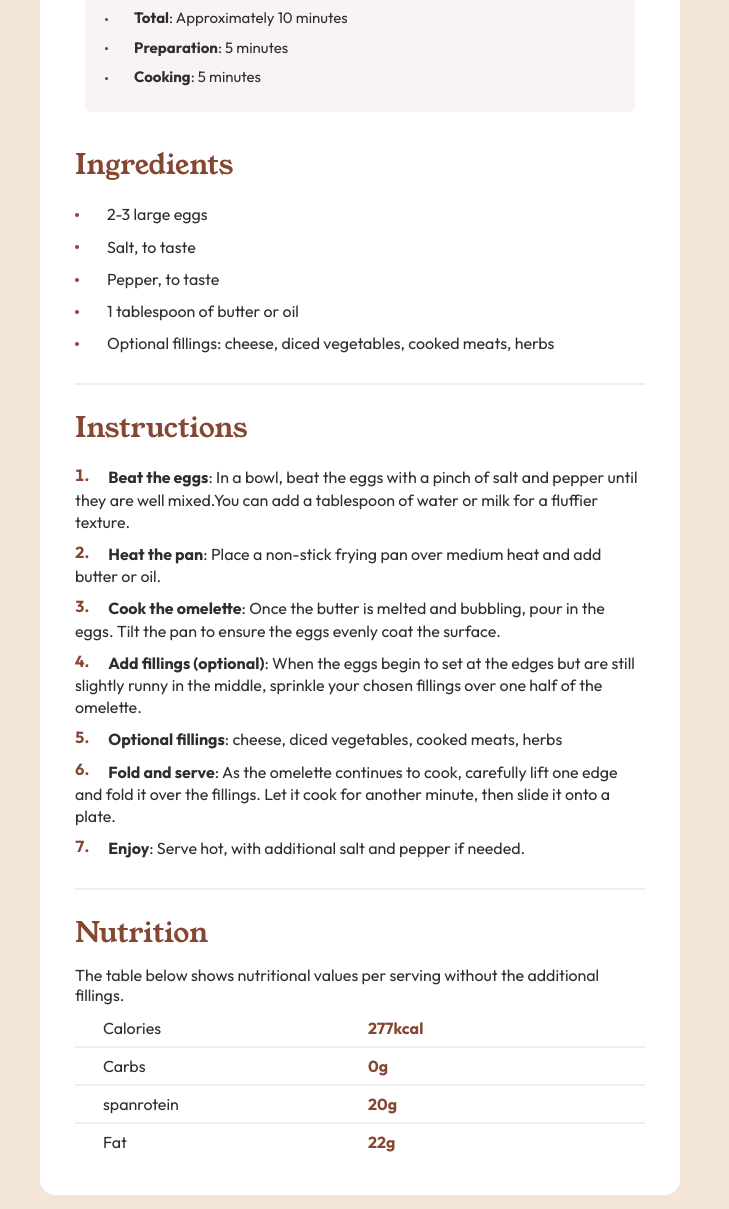
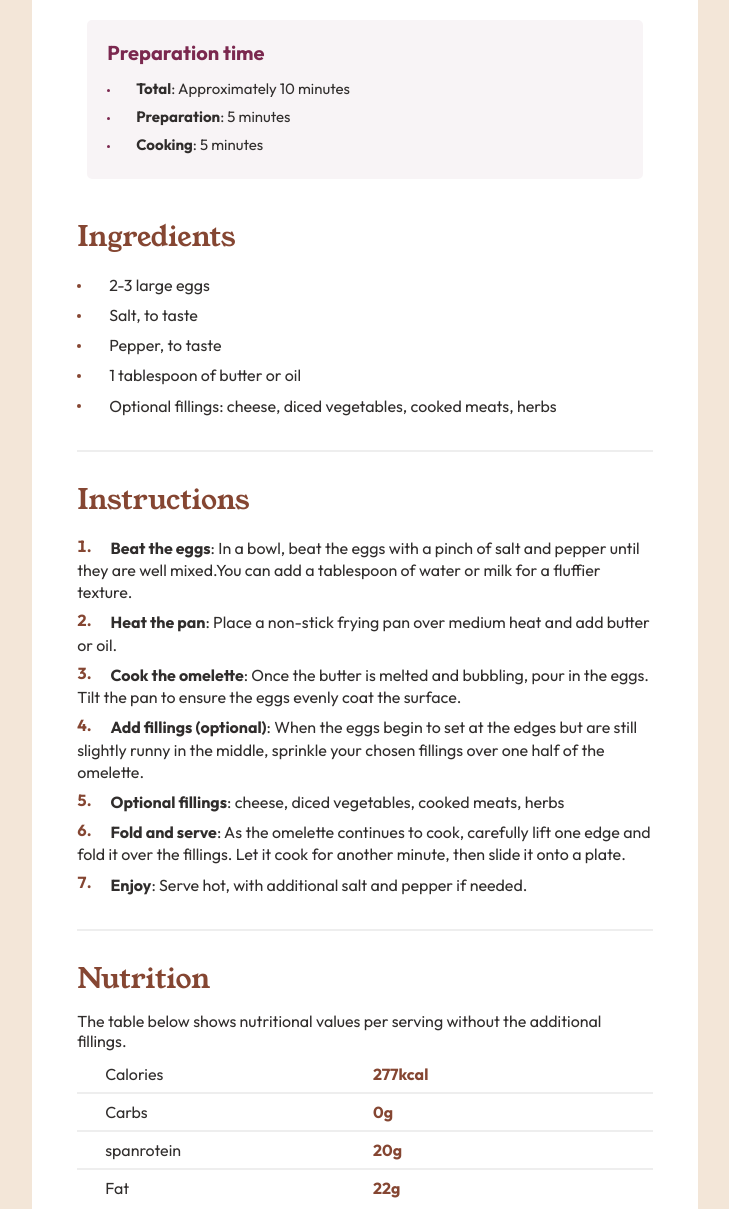
Before and after one commit to Noirl01/frontmentor-challenges, a plain HTML site: page index.html in a window 1280 px wide. Shown: the part 623-1832 px from the top of the page, without its empty margins (280-1009 px from the left). Drawn offline with Linux system fonts and the light colour scheme.

Commit message:
Some Edits

```diff
--- a/index.html
+++ b/index.html
@@ -1,5 +1,5 @@
 <!DOCTYPE html>
-<html lang="en">
+<html>
   <head>
     <link rel="preconnect" href="https://fonts.googleapis.com" />
     <link rel="preconnect" href="https://fonts.gstatic.com" crossorigin />
@@ -24,7 +24,7 @@
     <link rel="stylesheet" href="style.css" />
   </head>
   <body>
-    <div class="main-container">
+    <main class="main-container">
       <img src="./assets/images/image-omelette.jpeg" alt="omelette" />
       <h1>Simple Omelette Recipe</h1>
       <p>
@@ -52,7 +52,7 @@
       </div>
 
       <div>
-        <h3>Ingredients</h3>
+        <h2>Ingredients</h2>
         <ul>
           <li><span>2-3 large eggs</span></li>
           <li><span>Salt, to taste</span></li>
@@ -67,7 +67,7 @@
       </div>
       <hr>
       <div>
-        <h3>Instructions</h3>
+        <h2>Instructions</h2>
         <ol>
           <li>
           <span><strong>Beat the eggs</strong>: In a bowl, beat the eggs with a
@@ -104,7 +104,7 @@
       </div>
 <hr>
       <div>
-        <h3>Nutrition</h3>
+        <h2>Nutrition</h2>
         <p>
           The table below shows nutritional values per serving without the
           additional fillings.
--- a/style.css
+++ b/style.css
@@ -75,18 +75,18 @@ strong {
 }
 
 li {
-  padding: 5px 0;
+  padding: 4px 0;
 }
 
 .main-container {
   background-color: #fff;
   display: flex;
   flex-direction: column;
-  width: 50%;
-  padding: 35px;
+  width: 52%;
+  padding: 45px;
   border-radius: 15px;
-  margin: 80px 0;
-  gap: 25px;
+  margin: 125px -10px 0 0;
+  gap: 30px;
   min-width: 350px;
 }
 .main-container > img {
@@ -97,7 +97,7 @@ li {
   color: var(--primary-heading-color);
 }
 
-.main-container > div > h3 {
+.main-container > div > h2 {
   font-size: 28px;
   padding-bottom: 15px;
 }
```
